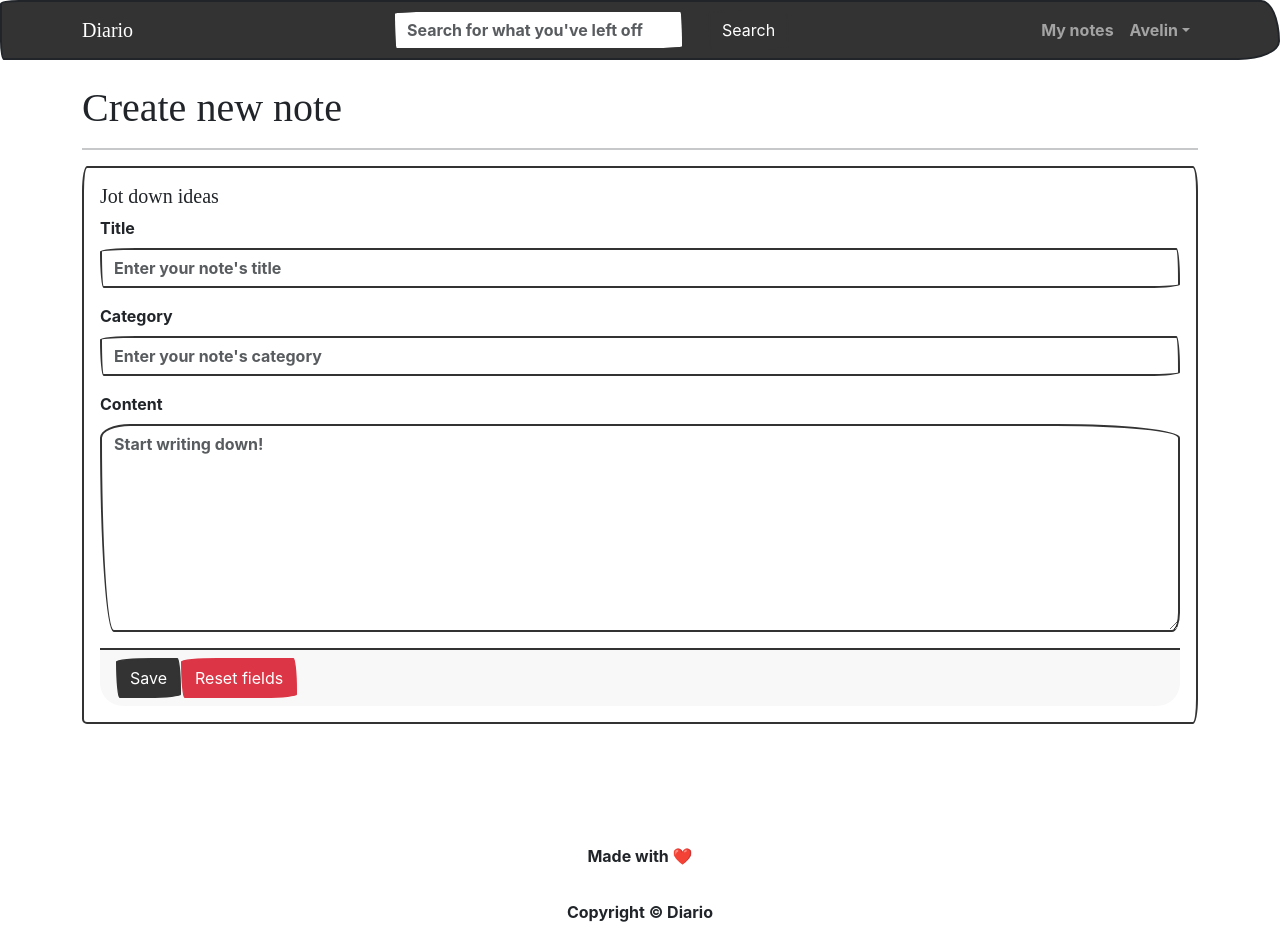
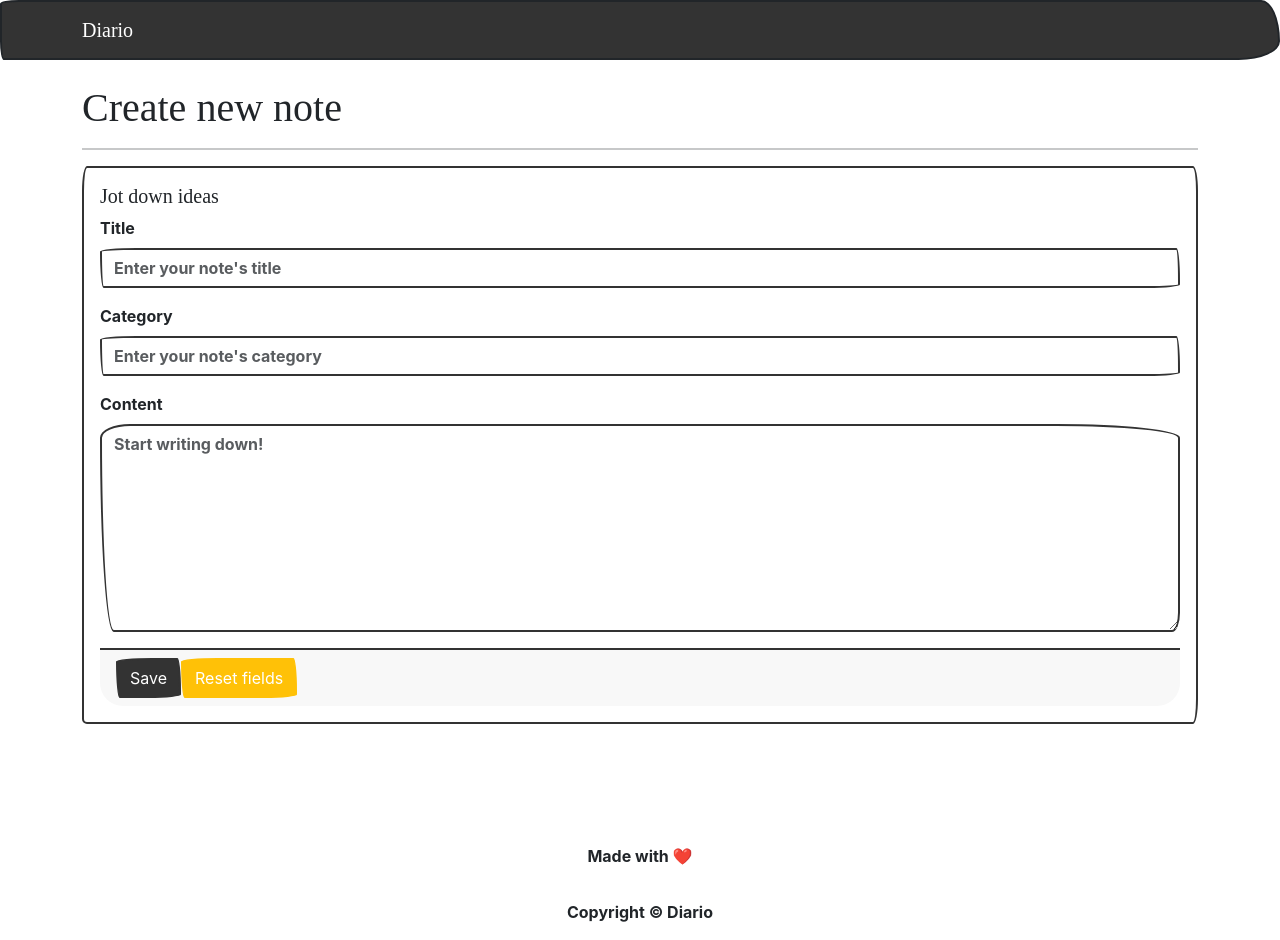
Before and after one commit to Avelin-annv/Diario, a React (Create React App) app in the folder frontend/: page /note/new/create in a window 1280 px wide. Built offline with nearby package versions, Linux system fonts and the light colour scheme; a web font is replaced by a local one.

Commit message:
corrections-1

```diff
--- a/frontend/src/App.css
+++ b/frontend/src/App.css
@@ -45,3 +45,11 @@ a {
   color: white;
   text-decoration: none;
 }
+@media (min-width: 768px) {
+  .profile-form {
+    width: 50%;
+  }
+  .header-search {
+    width: 400px;
+  }
+}
--- a/frontend/src/components/Header.js
+++ b/frontend/src/components/Header.js
@@ -1,54 +1,72 @@
 import React from "react";
-import { useDispatch } from "react-redux";
+import { Link } from "react-router-dom";
+import { useDispatch, useSelector } from "react-redux";
 import Container from "react-bootstrap/Container";
 import Nav from "react-bootstrap/Nav";
 import Navbar from "react-bootstrap/Navbar";
 import Form from "react-bootstrap/Form";
-import Button from "react-bootstrap/Button";
 import Row from "react-bootstrap/Row";
 import Col from "react-bootstrap/Col";
 import NavDropdown from "react-bootstrap/NavDropdown";
 import { logoutUser } from "../store/userSlice";
+import Badge from "react-bootstrap/esm/Badge";
 
-const Header = () => {
+const Header = ({ searchText, setSearchText }) => {
   const dispatch = useDispatch();
+
+  const { userInfo } = useSelector((store) => store.user);
   const handleLogout = () => {
+    localStorage.removeItem("userInfo");
     dispatch(logoutUser);
   };
 
   return (
     <Navbar expand="lg" className="bg-primary" variant="dark">
       <Container>
-        <Navbar.Brand href="/home">Diario</Navbar.Brand>
+        <Navbar.Brand href="#">
+          <Link to={"/notes"}>Diario</Link>
+        </Navbar.Brand>
         <Navbar.Toggle aria-controls="basic-navbar-nav" />
+        {userInfo && (
           <Navbar.Collapse id="basic-navbar-nav">
             <Nav className="m-auto">
-            <Form inline>
+              <Form inline className="header-search">
                 <Row>
-                <Col xs="auto">
+                  <Col xs="auto" className="w-100">
                     <Form.Control
                       type="text"
+                      value={searchText}
                       placeholder="Search for what you've left off"
                       className=" mr-sm-2"
+                      onChange={(e) => setSearchText(e.target.value)}
                     />
-                </Col>
-                <Col xs="auto">
-                  <Button type="submit">Search</Button>
                   </Col>
                 </Row>
               </Form>
             </Nav>
             <Nav className="">
-            <Nav.Link href="/notes">My notes</Nav.Link>
-            <NavDropdown title="Avelin" id="basic-nav-dropdown">
-              <NavDropdown.Item href="#action/3.2">Profile</NavDropdown.Item>
+              <Nav.Link href="#">
+                <Badge pill>New!</Badge>
+                <Link to="/draw" className="h5">
+                  Draw 🎨
+                </Link>
+              </Nav.Link>
+
+              <NavDropdown title={userInfo.name} id="basic-nav-dropdown">
+                <NavDropdown.Item href="#">
+                  <Link to={"/userProfile"} className="text-black">
+                    Profile
+                  </Link>
+                </NavDropdown.Item>
                 <NavDropdown.Divider />
+
                 <NavDropdown.Item href="/" onClick={handleLogout}>
                   Logout
                 </NavDropdown.Item>
               </NavDropdown>
             </Nav>
           </Navbar.Collapse>
+        )}
       </Container>
     </Navbar>
   );
--- a/frontend/src/components/SingleNote.js
+++ b/frontend/src/components/SingleNote.js
@@ -10,9 +10,11 @@ import {
   editNote,
   fetchNoteById,
   clearSelectedNote,
+  deleteNote,
 } from "../store/notesSlice";
 import { useNavigate, useParams } from "react-router-dom";
 import { NOTE_HEADERS } from "../constants";
+import { handleError } from "../utils/handleError";
 
 const SingleNote = () => {
   const dispatch = useDispatch();
@@ -22,7 +24,16 @@ const SingleNote = () => {
   const [category, setCategory] = useState("");
   const [content, setContent] = useState("");
   const { selectedNote } = useSelector((store) => store.note);
-
+  const handleDelete = (id) => {
+    if (window.confirm("Are you sure you want to delete this note?")) {
+      try {
+        dispatch(deleteNote(id));
+        navigate("/mynotes");
+      } catch (e) {
+        handleError(e);
+      }
+    }
+  };
   const fetchNoteInfo = async () => {
     dispatch(fetchNoteById(id));
   };
@@ -106,9 +117,18 @@ const SingleNote = () => {
             <Button variant="primary" onClick={handlesubmit}>
               Save
             </Button>
-            <Button variant="danger" onClick={resetFields}>
+            <Button variant="warning" onClick={resetFields}>
               Reset fields
             </Button>
+            {action === "edit" && (
+              <Button
+                variant="danger"
+                className="mx-2"
+                onClick={() => handleDelete(id)}
+              >
+                Delete
+              </Button>
+            )}
           </Card.Footer>
         </Card.Body>
       </Card>
--- a/frontend/src/pages/MyNotesPage.js
+++ b/frontend/src/pages/MyNotesPage.js
@@ -1,5 +1,5 @@
 import React, { useState, useEffect } from "react";
-import { Link } from "react-router-dom";
+import { Link, useOutletContext } from "react-router-dom";
 import axios from "axios";
 import MainContainer from "../components/MainContainer";
 import Card from "react-bootstrap/Card";
@@ -17,7 +17,13 @@ import { handleError } from "../utils/handleError";
 const MyNotesPage = () => {
   const dispatch = useDispatch();
   const { notes, status, errors } = useSelector((store) => store.note);
-
+  const [searchText] = useOutletContext();
+  const searchNotes = (item) => {
+    return (
+      item.title.toLowerCase().includes(searchText.toLowerCase()) ||
+      item.category.toLowerCase().includes(searchText.toLowerCase())
+    );
+  };
   const getNoteData = async () => {
     dispatch(fetchAllNotes());
   };
@@ -33,7 +39,6 @@ const MyNotesPage = () => {
       }
     }
   };
-
   return (
     <MainContainer title={"Your notes"}>
       {errors && <Toast variant="danger" content={errors} />}
@@ -49,7 +54,7 @@ const MyNotesPage = () => {
           </Button>
 
           <Accordion className="">
-            {notes?.map((note, index) => (
+            {notes.filter(searchNotes).map((note, index) => (
               <Accordion.Item eventKey={index} key={note._id} className="my-2">
                 <Card>
                   <Accordion.Header>
```
Lines whose indentation alone changed are shown as unchanged.
